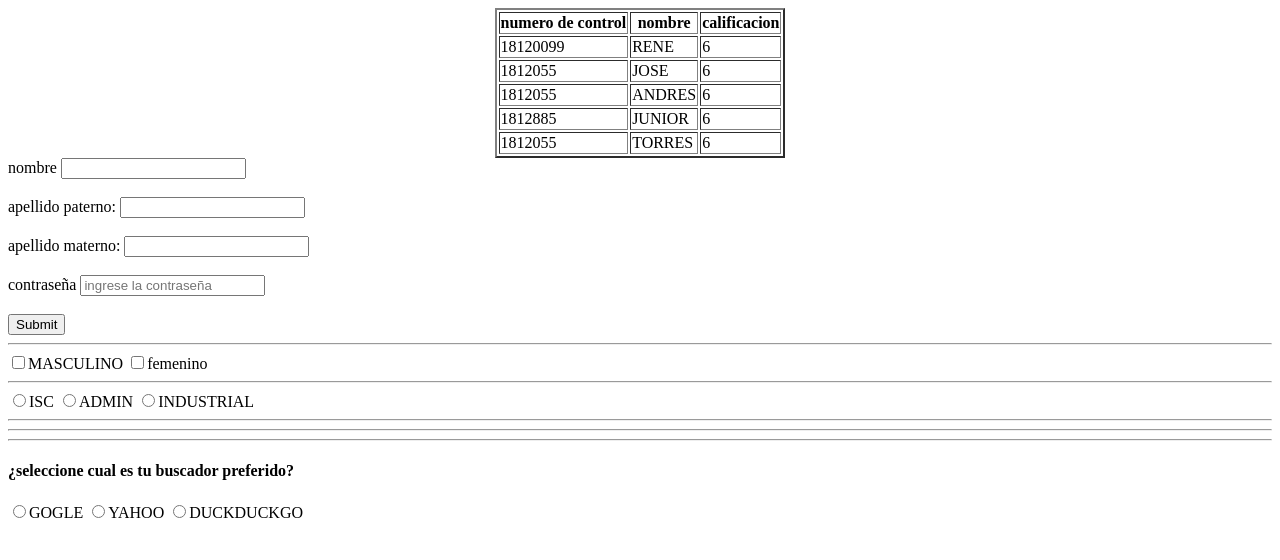
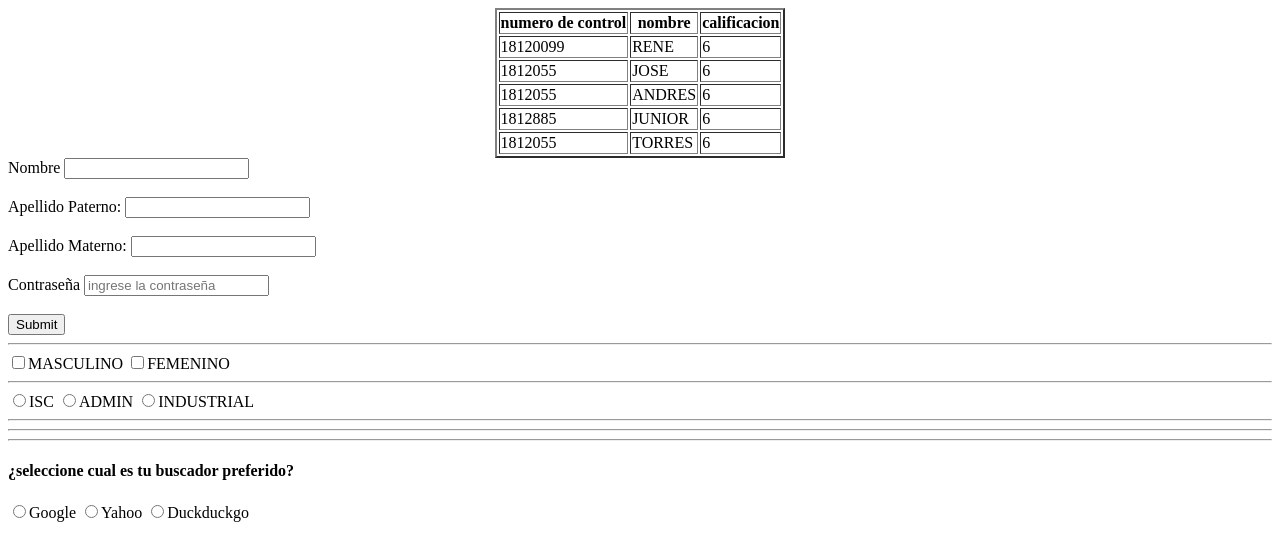
Before and after one commit to KevinTehuacanero/EQUIPO, a plain HTML site: page index.html in a window 1280 px wide. Drawn offline with Linux system fonts and the light colour scheme.

Commit message:
agregue datos modificados

```diff
--- a/index.html
+++ b/index.html
@@ -24,19 +24,19 @@
 <form action="/paginaqueprocesalosdatos.php"method="POST">
 
 
-<label>nombre</label>
+<label>Nombre</label>
 <input id="nombre" type="text" required/>
 <br>
 <br>
-<label >apellido paterno:</label>
+<label >Apellido Paterno:</label>
 <input id="paterno" type="text" required/>
 <br>
 <br>
-<label >apellido materno:</label>
+<label >Apellido Materno:</label>
 <input id="materno" type="text" required/>
 <br>
 <br>
-<label >contraseña</label>
+<label >Contraseña</label>
 <input id="contraseña" type="password" placeholder="ingrese la contraseña" required/>
 <br>
 <br>
@@ -45,7 +45,7 @@
 <hr>
 
 <input id="masculino" type="checkbox" text="masculino">MASCULINO</input>
-<input id="femenino" type="checkbox" text="femenino">femenino</input>
+<input id="femenino" type="checkbox" text="femenino">FEMENINO</input>
 <hr>
 
 <input id="ISC" type="radio" text="ISC" name="1">ISC</input>
@@ -57,9 +57,9 @@
 
 <h4 style="height: 34; ">¿seleccione cual es tu buscador preferido?</h4>
 
-<input id="GOGLE" type="radio" text="GOGLE" name="1">GOGLE</input>
-<input id="YAHOO" type="radio" text="YAHOO" name="1">YAHOO</input>
-<input id="DUCKDUCKGO" type="radio" text="DUCKDUCKGO" name="1">DUCKDUCKGO</input>
+<input id="GOGLE" type="radio" text="GOGLE" name="1">Google</input>
+<input id="YAHOO" type="radio" text="YAHOO" name="1">Yahoo</input>
+<input id="DUCKDUCKGO" type="radio" text="DUCKDUCKGO" name="1">Duckduckgo</input>
 </form>
 </body>
 </html>
```
